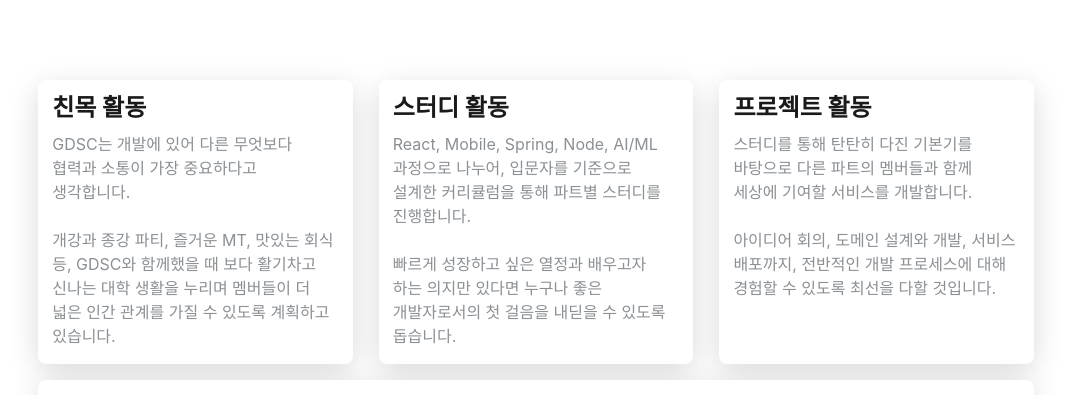
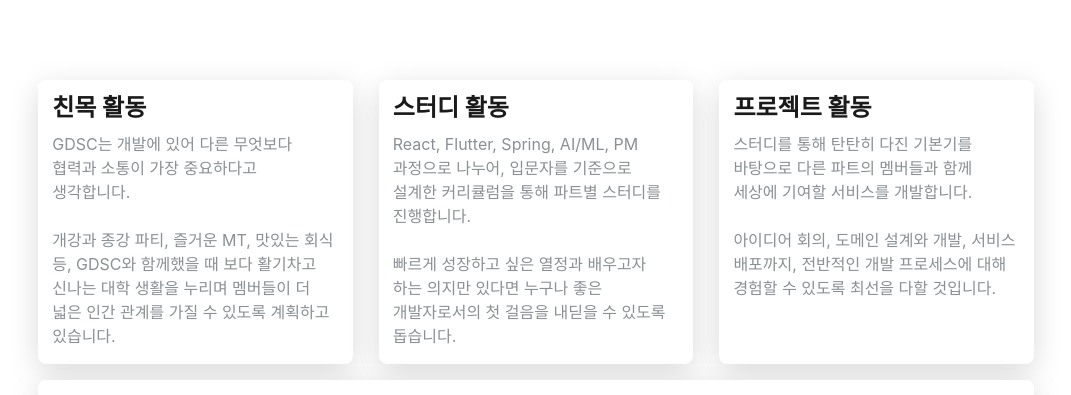
Before and after one commit to GDG-on-Campus-SKHU/www.gdsc-skhu.com, a Next.js app: page / in a window 1280 px wide. Shown: the part 1840-2235 px from the top of the page, without its empty margins (104-1175 px from the left). Built offline with nearby package versions, Linux system fonts and the light colour scheme; a web font is replaced by a local one.

Commit message:
chore: edit main page texts

```diff
--- a/src/components/PartSection/PartSection.tsx
+++ b/src/components/PartSection/PartSection.tsx
@@ -66,7 +66,7 @@ export default function PartSection() {
         <motion.article css={articleCss} variants={defaultFadeInUpVariants}>
           <h3>스터디 활동</h3>
           <p>
-            React, Mobile, Spring, Node, AI/ML 과정으로 나누어, 입문자를 기준으로 설계한 커리큘럼을
+            React, Flutter, Spring, AI/ML, PM 과정으로 나누어, 입문자를 기준으로 설계한 커리큘럼을
             통해 파트별 스터디를 진행합니다.
             <br />
             <br />
```
